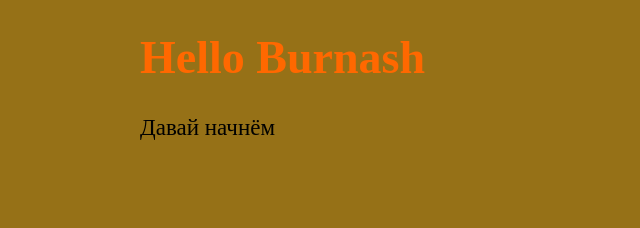
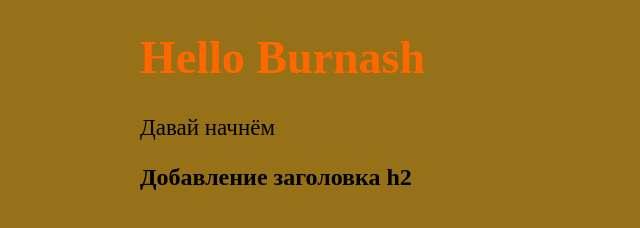
Before and after one commit to kovydi/Git-by-Kurbat, a plain HTML site: page index.html in a window 1280 px wide. Shown: the whole page, without its empty margins (0-640 px from the left). Drawn offline with Linux system fonts and the light colour scheme.

Commit message:
add a title

```diff
--- a/index.html
+++ b/index.html
@@ -12,6 +12,9 @@
             <h1>Hello Burnash</h1>
             <p class="top-text">Давай начнём</p>
         </div>
+        <div>
+            <h2>Добавление заголовка h2</h2>
+        </div>
     </div>
 </body>
 </html>
```
